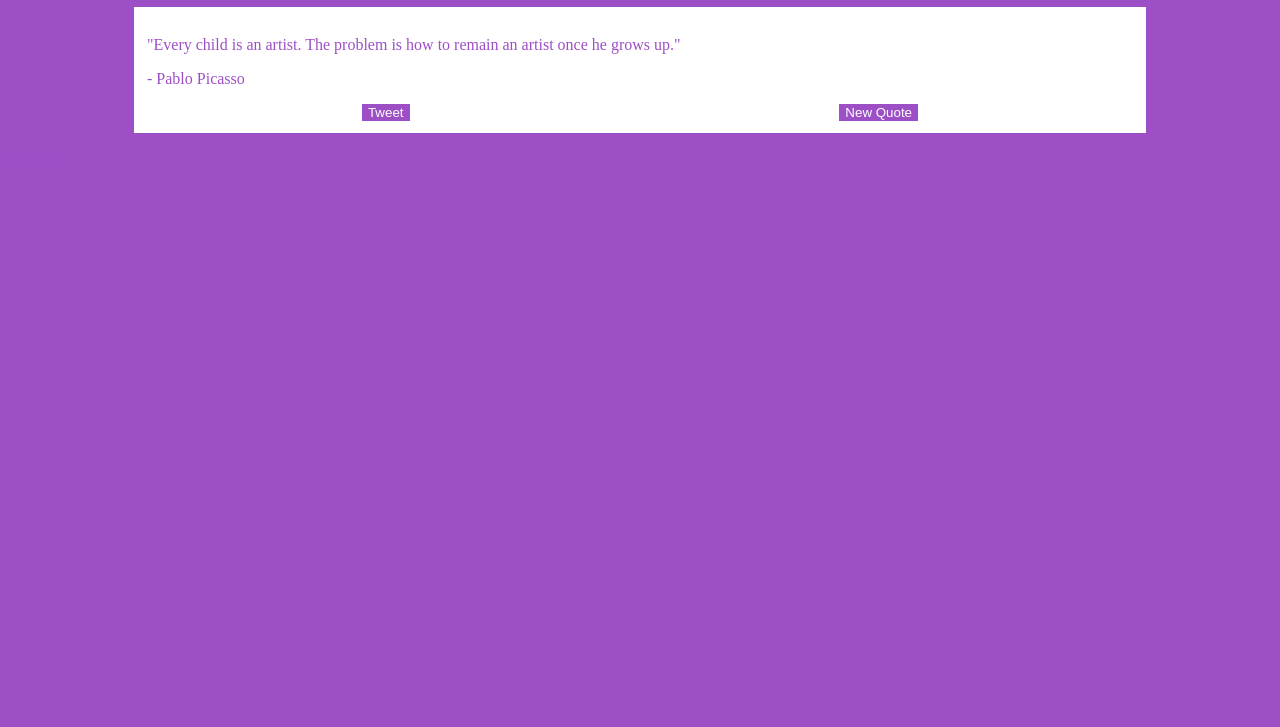
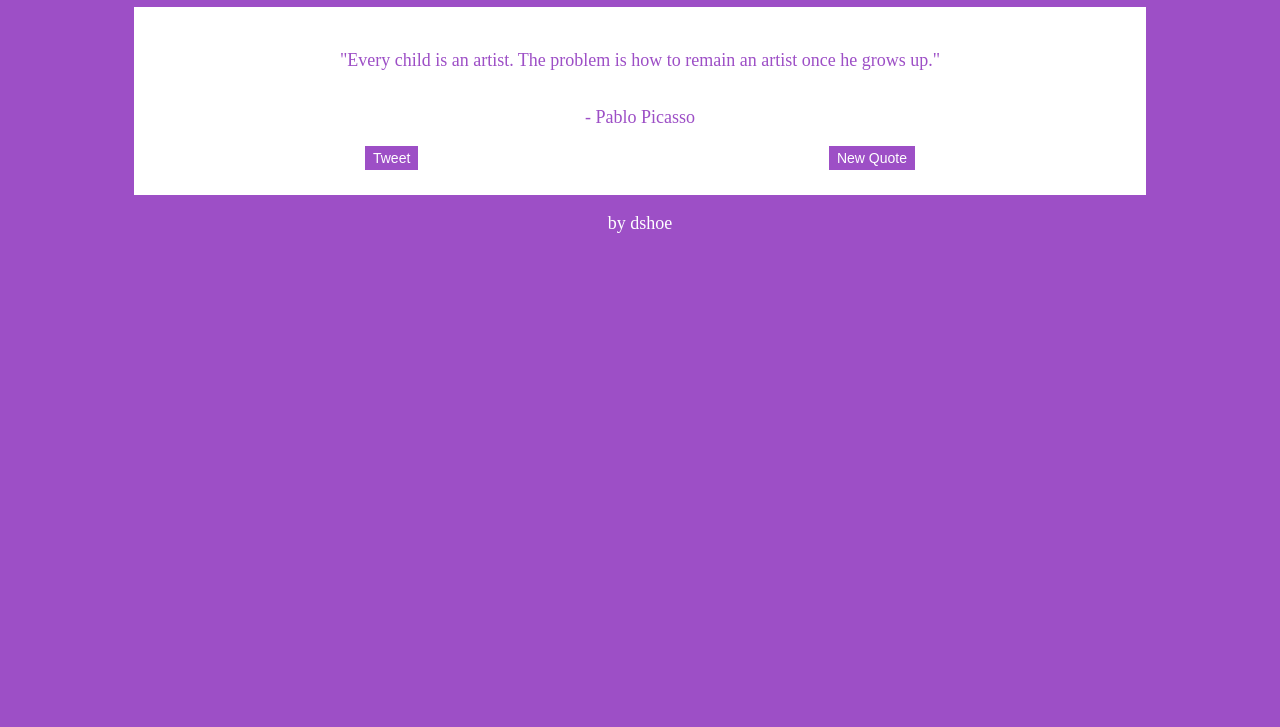
Before and after one commit to shoemakerdr/RandomQuoteProject, a plain HTML site: page randomquote.html in a window 1280 px wide. Shown: the part 73-800 px from the top of the page. Drawn offline with Linux system fonts and the light colour scheme.

Commit message:
finished css. finished first draft of project

```diff
--- a/randomquote.css
+++ b/randomquote.css
@@ -2,19 +2,22 @@ body {
 	background-color: #9d4fc6;
 	color: #9d4fc6;
 }
-h1 {
+h1, #footer {
+   text-align: center;
 	color: #FFFFFF;
 }
 section {
 	margin-left: 10%;
 	margin-right: 10%;
 	background-color: #FFFFFF;
-	padding: 1%;
+	padding: 2%;
 }
 button {
 	border: none;
 	background-color: #9d4fc6;
 	color: #FFFFFF;
+   font-size: 14px;
+   padding: .4% .8%;
 }
 #buttons {
 	display: flex;
@@ -22,3 +25,16 @@ button {
 	justify-content: center;
 	justify-content: space-around;
 }
+p {
+	color:#9d4fc6;
+   text-align: center;
+   font-size: 18px;
+}
+#quote-container {
+   display: flex;
+   flex-direction: column;
+}
+a {
+   text-decoration: none;
+   color: #FFFFFF;
+}
--- a/randomquote.html
+++ b/randomquote.html
@@ -7,7 +7,6 @@
 </head>
 <body onload="loadQuote()">
 	<h1>Random Quotes for Random Folks</h1>
-
 	<section id="quote-box">
 		<div id="quote-container">
 			<p id="quote-text"></p>
@@ -17,9 +16,7 @@
 			<button onclick="window.open(twitter)">Tweet</button>
 			<button onclick="loadQuote()">New Quote</button>
 		</div>
-
 	</section>
-
-	<p>by dshoe</p>
+   <p id="footer">by <a href="https://github.com/shoemakerdr" target="_blank">dshoe</a></p>
 </body>
 </html>
--- a/randomquote.js
+++ b/randomquote.js
@@ -1,16 +1,6 @@
-/*
-Manipulate the following DOM elements:
-- quote text[x]
-- author text[x]
-- tweet button[ ]
-- new quote button[ ]
-
-*/
 var twitter;
 
 function loadQuote() {
-    // do some js to change the background and button colors to random colors
-    // from a palette
     var xmlhttp = new XMLHttpRequest();
     xmlhttp.onreadystatechange = function() {
         if (this.readyState == 4 && this.status == 200) {
@@ -24,15 +14,3 @@ function loadQuote() {
     xmlhttp.open("GET", "https://raw.githubusercontent.com/shoemakerdr/RandomQuoteProject/master/quotes.json", true);
     xmlhttp.send();
 }
-
-function ranRGBValue () {
-    return Math.floor(Math.random() * 256);
-}
-
-//
-function randomColorFromStarter(red, green, blue) {
-    var avgRed = (ranRGBValue() + red) / 2;
-    var avgGreen = (ranRGBValue() + green) / 2;
-    var avgBlue = (ranRGBValue() + blue) / 2;
-    return "rgb(" + avgRed + "," + avgGreen + "," + avgBlue + ")";
-}
```
